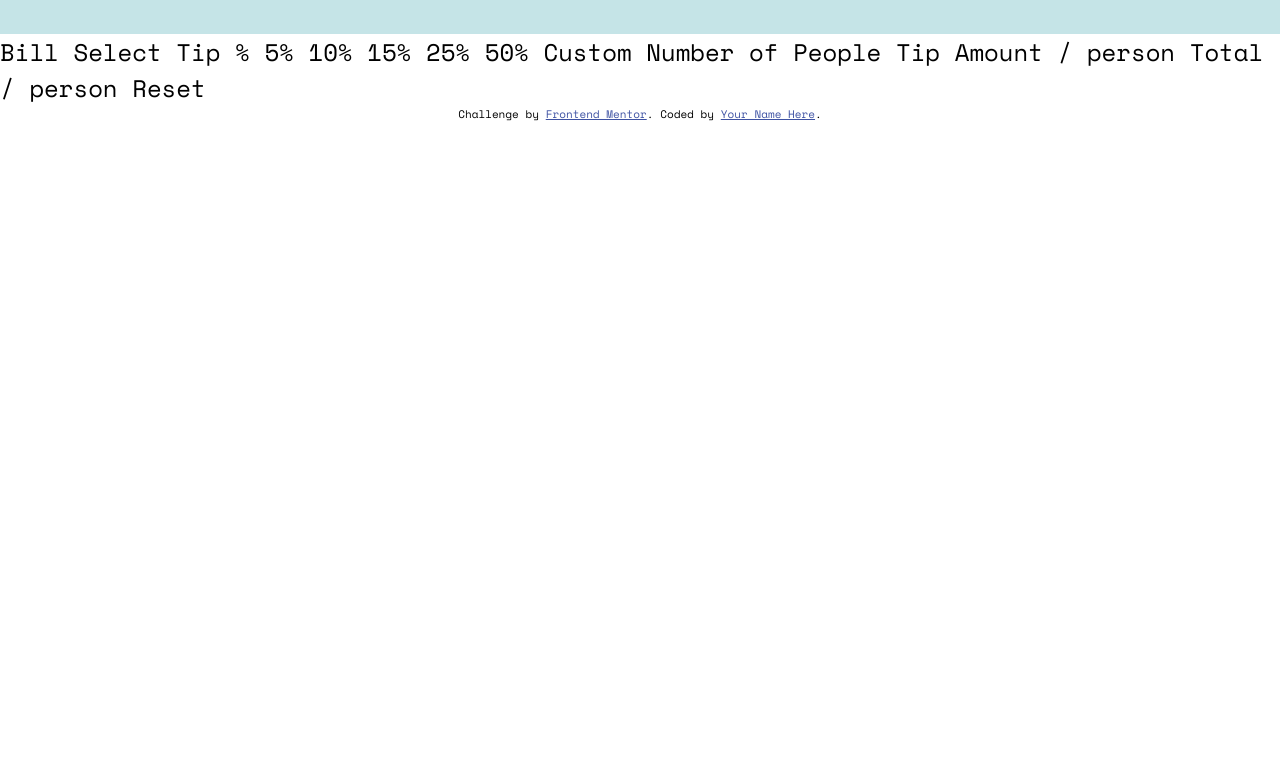
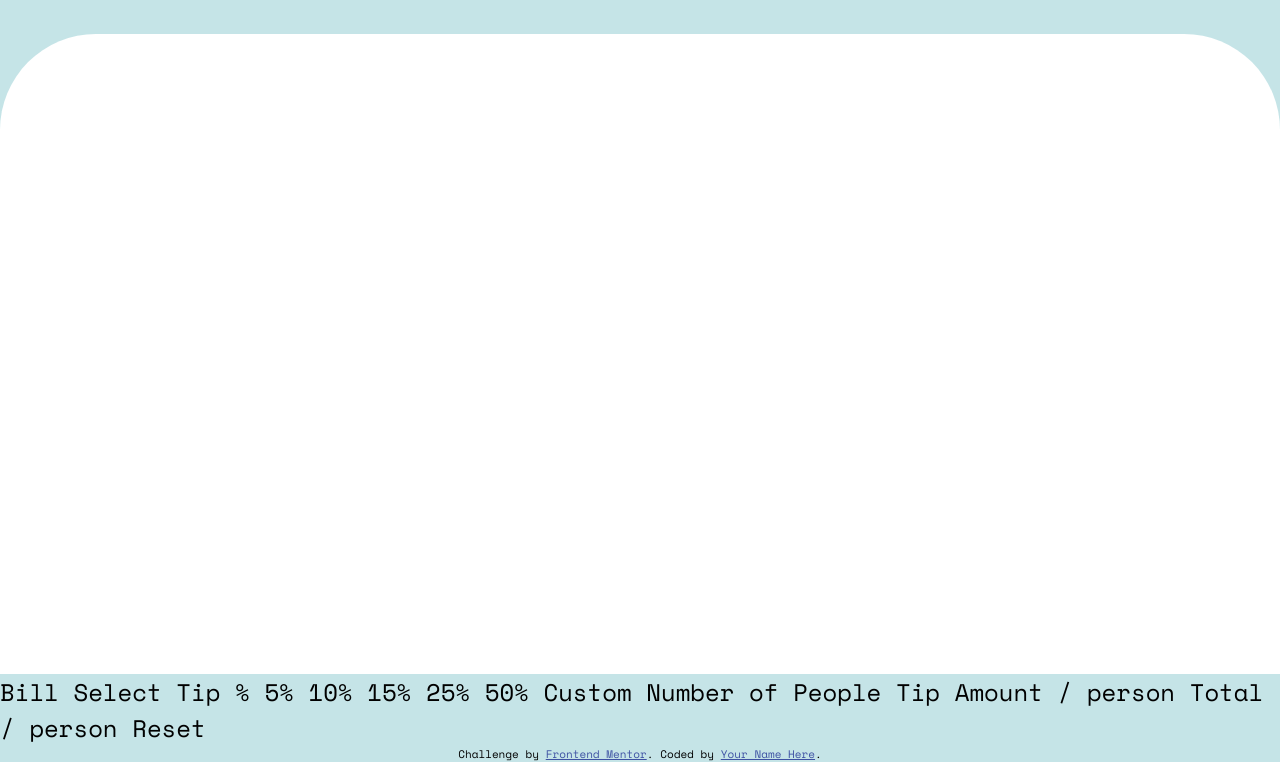
Before and after one commit to robinwatts96/tip-calculator-app, a plain HTML site: page index.html in a window 1280 px wide. Shown: the part 126-888 px from the top of the page. Before the commit the page ends 800 px from the top, so only its background shows below. Drawn offline with nearby package versions, Linux system fonts and the light colour scheme.

Commit message:
Main Container Added

```diff
--- a/index.html
+++ b/index.html
@@ -23,6 +23,17 @@
   <header>
     <h1>Spli<br>tter</h1>
   </header>
+
+  <div class="main-container">
+    <div class="tip-container">
+
+    </div>
+
+    <div class="calculation-container">
+
+    </div>
+
+  </div>
 
   Bill
 
--- a/styles.css
+++ b/styles.css
@@ -2,7 +2,9 @@
 :root {
     --clr-active: hsl(172, 67%, 45%);
     --clr-light: hsl(185, 41%, 84%);
+    --clr-white: hsl(0, 0%, 100%);
     --text-faded: hsl(186, 14%, 43%);
+    --header: 20vh;
 }
 
 
@@ -10,12 +12,13 @@ body {
     margin: 0;
     font-family: 'Space Mono', monospace;
     font-size: 24px;
+    background-color: var(--clr-light);
 }
 
 /* Header */
 header {
     background-color: var(--clr-light);
-    height: 20vh;
+    height: var(--header);
     display: flex;
     align-items: center;
     justify-content: center;
@@ -30,3 +33,12 @@ header h1 {
     line-height: 1.25;
     color: var(--text-faded);
 }
+
+/* Container */
+.main-container {
+    height: calc(100vh - var(--header));
+    width: 100%;
+    background-color: var(--clr-white);
+    border-top-left-radius: 7.5vw;
+    border-top-right-radius: 7.5vw;
+}
```
